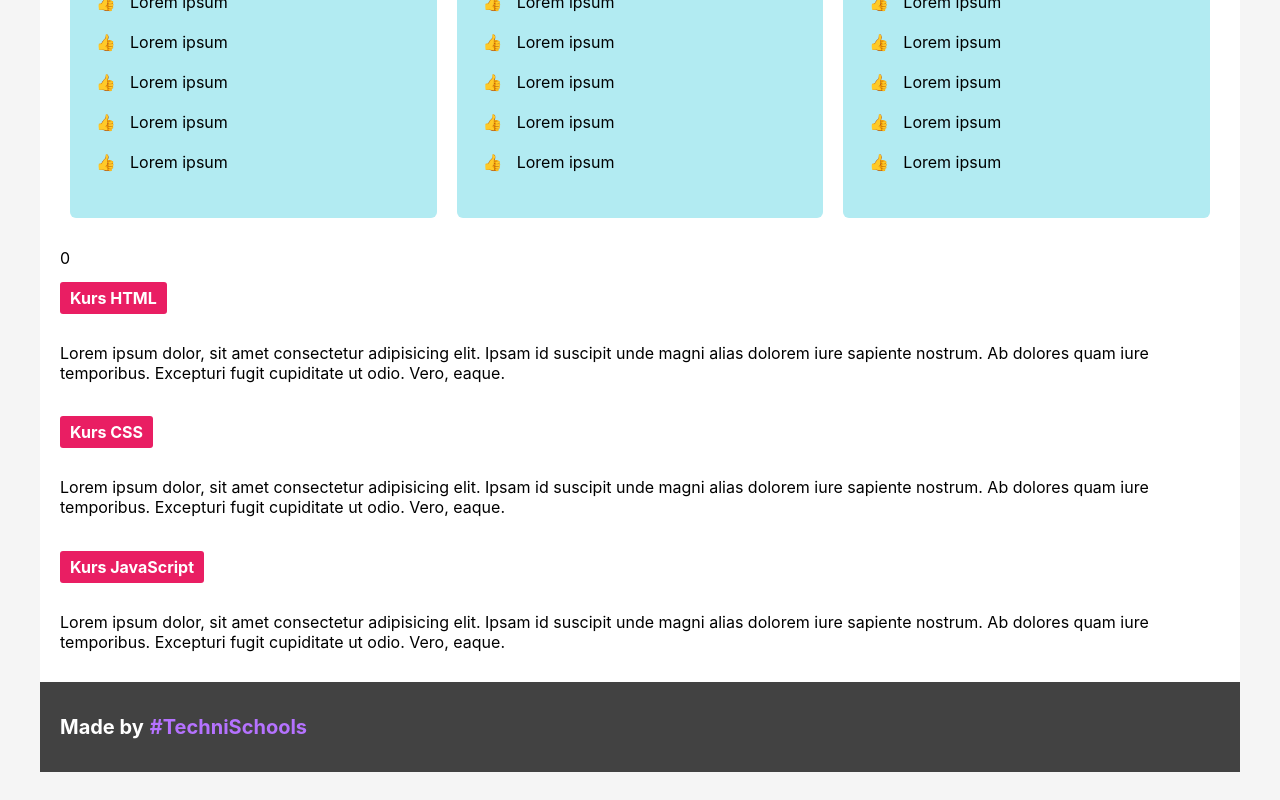
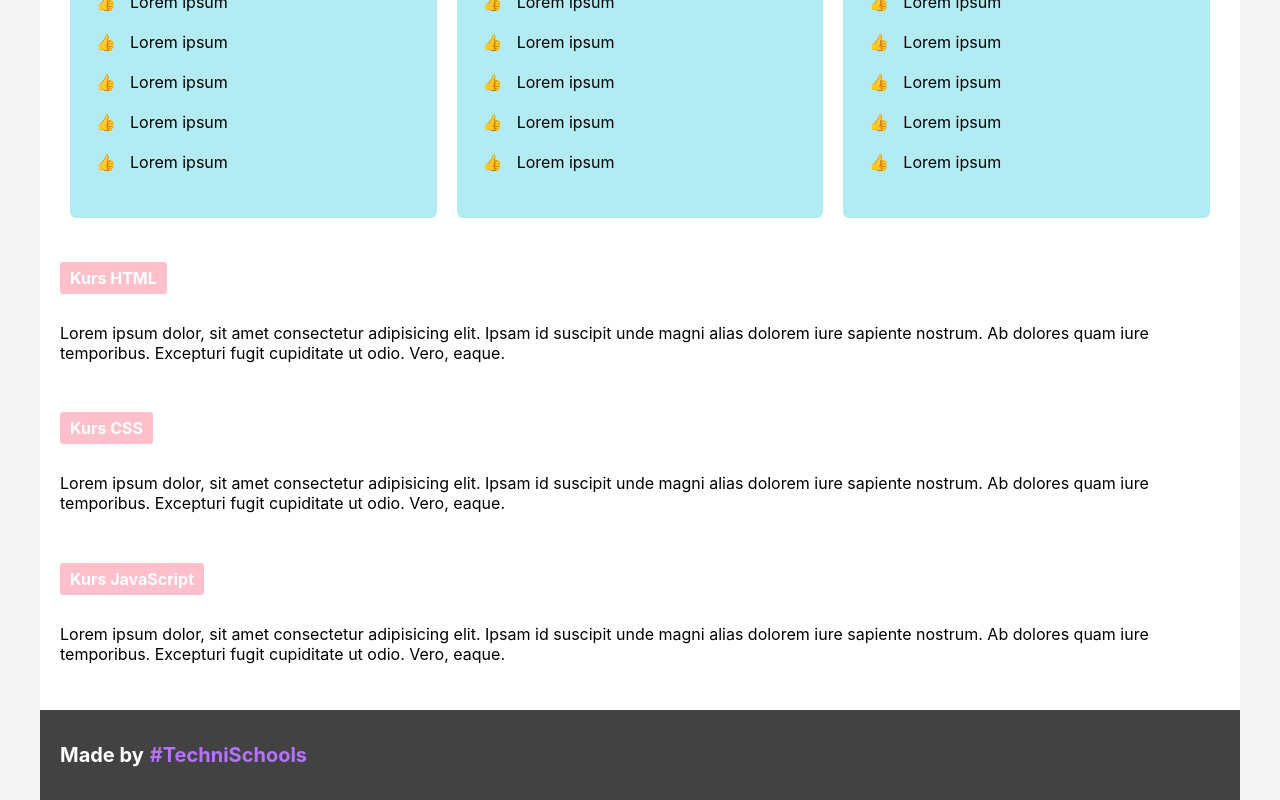
Before and after one commit to TomekPieniazek/iAmOkey, a React (Create React App) app: page / in a window 1280 px wide. Shown: the part 717-1517 px from the top of the page. Before the commit the page ends 1489 px from the top, so only its background shows below. Built offline with nearby package versions, Linux system fonts and the light colour scheme.

Commit message:
dodano możliwość zmiany kolejności w sekcji 3

```diff
--- a/src/components/courses/Courses.jsx
+++ b/src/components/courses/Courses.jsx
@@ -6,19 +6,21 @@ import App from '../../App';
 const Courses = () => {
 
     const { boxColor } = useContext(AppContext)
+    const { currentOrder, setOrder } = useContext(AppContext)
+
 
     return(
         <div style={{backgroundColor: boxColor[1]}} id="courses" className="container">
-            <div className="courses">0
-                <div className="course">
+            <div className="courses">
+                <div style={{order:currentOrder[1]}} className="course">
                     <h2>Kurs HTML</h2>
                     <p>Lorem ipsum dolor, sit amet consectetur adipisicing elit. Ipsam id suscipit unde magni alias dolorem iure sapiente nostrum. Ab dolores quam iure temporibus. Excepturi fugit cupiditate ut odio. Vero, eaque.</p>
                 </div>
-                <div className="course">
+                <div style={{order:currentOrder[2]}} className="course">
                     <h2>Kurs CSS</h2>
                     <p>Lorem ipsum dolor, sit amet consectetur adipisicing elit. Ipsam id suscipit unde magni alias dolorem iure sapiente nostrum. Ab dolores quam iure temporibus. Excepturi fugit cupiditate ut odio. Vero, eaque.</p>
                 </div>
-                <div className="course">
+                <div style={{order:currentOrder[3]}} className="course">
                     <h2>Kurs JavaScript</h2>
                     <p>Lorem ipsum dolor, sit amet consectetur adipisicing elit. Ipsam id suscipit unde magni alias dolorem iure sapiente nostrum. Ab dolores quam iure temporibus. Excepturi fugit cupiditate ut odio. Vero, eaque.</p>
                 </div>
--- a/src/components/courses/Courses.scss
+++ b/src/components/courses/Courses.scss
@@ -1,14 +1,15 @@
-@import './../../colors.scss';
-@import './../../mixins.scss';
+.courses {
+    display: flex;
+    flex-direction: column;
 
-.courses {
     .course {
         margin-bottom: 20px;
+        gap: 20px;
 
         h2 {
             font-size: 16px;
             text-align: center;
-            background: $pink;
+            background: pink;
             color: white;
             padding: 6px 10px;
             border-radius: 3px;
--- a/src/components/dashboard/Dashboard.jsx
+++ b/src/components/dashboard/Dashboard.jsx
@@ -6,7 +6,7 @@ import { AppContext } from '../../context/app.context';
 
 const Dashboard = () => {
     // TO PRZENOSIMY DO  CONTEXTU -> W DASHBOARD JEST JEDNA FUNKCJA, KTÓRA USTAWIA LINK DLA WYBRANEGO SLIDE'U
-   const { setLink, boxColor, setBoxColor } = useContext(AppContext);
+   const { setLink, boxColor, setBoxColor,currentOrder, setOrder } = useContext(AppContext);
 
    const setImage = (e) => {
     const imageNumber = e.target.name;
@@ -29,6 +29,18 @@ const Dashboard = () => {
             [boxNumber]: newColor
         }));
     }
+
+    const handleOrderChange = (e) => {
+        const bNumber = e.target.name;
+        const nValue = e.target.value;
+
+        setOrder(prevState => ({
+            ...prevState,
+            [bNumber]: parseInt(nValue, 10)
+        }));
+    }
+
+
 
 
 
@@ -131,6 +143,33 @@ const Dashboard = () => {
                             value={boxColor[3]}
                             onChange={handleColorChange}
                         />
+
+                        <h4>Order Changer</h4>
+                        <input
+                            type='number'
+                            id='1'
+                            name='1'
+                            className='orderPicker'
+                            value={currentOrder[1]}
+                            onChange={handleOrderChange}
+                        />
+                        <input
+                            type='number'
+                            id='2'
+                            name='2'
+                            className='orderPicker'
+                            value={currentOrder[2]}
+                            onChange={handleOrderChange}
+                        />
+                        <input
+                            type='number'
+                            id='3'
+                            name='3'
+                            className='orderPicker'
+                            value={currentOrder[3]}
+                            onChange={handleOrderChange}
+                        />
+
                     </div>
                 </div>
             </div>
--- a/src/context/app.context.jsx
+++ b/src/context/app.context.jsx
@@ -15,11 +15,16 @@ export const AppContextProvider = ({ children }) => {
         2: '#ffffff',
         3: '#ffffff'
     })
+    const [currentOrder, setOrder] = useState({
+        1: 1,
+        2: 2,
+        3: 3
+    })
 
 
 
     return (
-        <AppContext.Provider value={{ link, setLink, boxColor, setBoxColor }}>
+        <AppContext.Provider value={{ link, setLink, boxColor, setBoxColor, currentOrder, setOrder }}>
             { children }
         </AppContext.Provider>
     )
```
